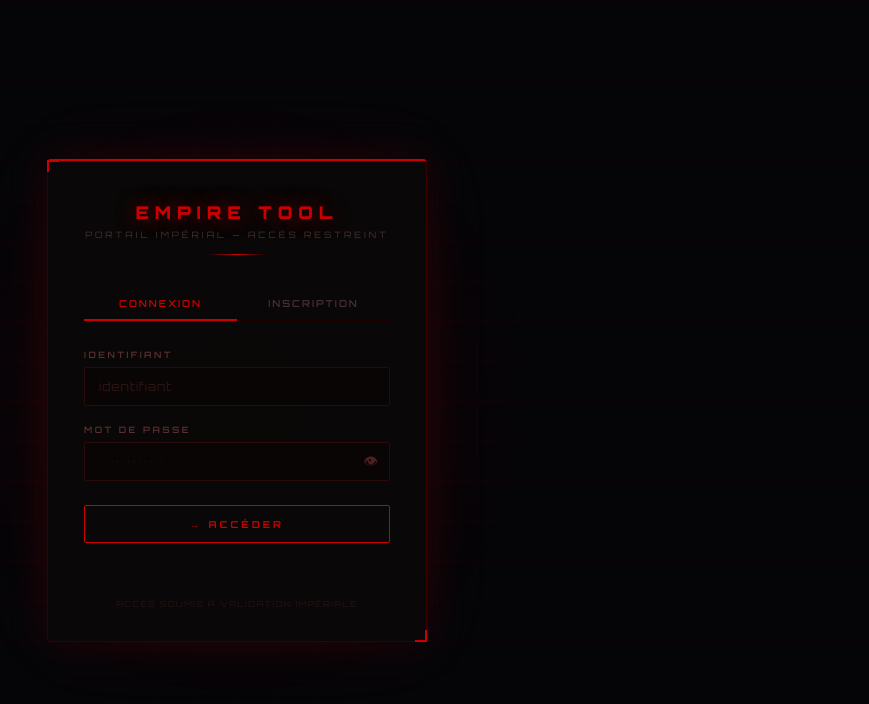
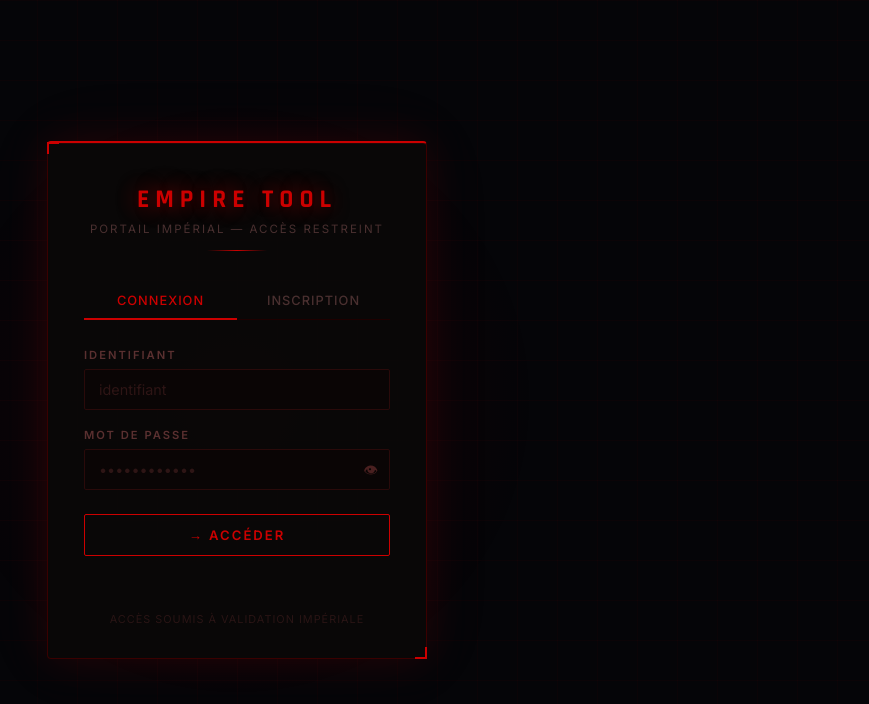
Before and after one commit to Rister30/empiretool, a website: page public/login.html in a window 1280 px wide. Shown: the whole page, without its empty margins (403-1272 px from the left). Drawn offline with Linux system fonts and the light colour scheme.

```diff
--- a/public/login.html
+++ b/public/login.html
@@ -3,7 +3,7 @@
 <head>
   <meta charset="UTF-8">
   <title>Empire Tool - Portail</title>
-  <link href="https://fonts.googleapis.com/css2?family=Orbitron:wght@400;600;700;900&display=swap" rel="stylesheet">
+  <link href="https://fonts.googleapis.com/css2?family=Rajdhani:wght@700&family=Inter:wght@300;400;500;600&display=swap" rel="stylesheet">
   <style>
     *, *::before, *::after { margin: 0; padding: 0; box-sizing: border-box; }
 
@@ -13,7 +13,7 @@
       display: flex;
       align-items: center;
       justify-content: center;
-      font-family: 'Orbitron', sans-serif;
+      font-family: 'Inter', sans-serif;
       overflow: hidden;
     }
 
@@ -71,17 +71,18 @@
 
     .header { text-align: center; margin-bottom: 32px; }
     .empire-title {
-      font-size: 1.1em;
-      font-weight: 900;
+      font-family: 'Rajdhani', sans-serif;
+      font-size: 1.6em;
+      font-weight: 700;
       color: #cc0000;
       letter-spacing: 6px;
       text-transform: uppercase;
       text-shadow: 0 0 20px rgba(200, 0, 0, 0.6), 0 0 40px rgba(200, 0, 0, 0.2);
     }
     .subtitle {
-      font-size: 0.55em;
+      font-size: 0.72em;
       color: #4a3030;
-      letter-spacing: 3px;
+      letter-spacing: 2px;
       text-transform: uppercase;
       margin-top: 6px;
       font-weight: 400;
@@ -99,12 +100,12 @@
     }
     .tab {
       flex: 1; text-align: center; padding: 10px 0;
-      font-size: 0.6em; font-weight: 600;
+      font-size: 0.8em; font-weight: 500;
       color: #4a3030; cursor: pointer;
       border-bottom: 2px solid transparent;
       margin-bottom: -1px;
       transition: color 0.2s, border-color 0.2s;
-      letter-spacing: 2px;
+      letter-spacing: 1px;
       text-transform: uppercase;
     }
     .tab.active { color: #cc0000; border-bottom-color: #cc0000; }
@@ -116,8 +117,8 @@
     .field { margin-bottom: 18px; }
     .field label {
       display: block;
-      font-size: 0.55em; font-weight: 600;
-      letter-spacing: 2.5px; color: #5a3030;
+      font-size: 0.7em; font-weight: 600;
+      letter-spacing: 2px; color: #5a3030;
       text-transform: uppercase; margin-bottom: 7px;
     }
     .input-wrap { position: relative; }
@@ -128,9 +129,8 @@
       border: 1px solid #2a0a0a;
       border-radius: 2px;
       color: #e0c0c0;
-      font-size: 0.75em;
-      font-family: 'Orbitron', sans-serif;
-      letter-spacing: 1px;
+      font-size: 0.9em;
+      font-family: 'Inter', sans-serif;
       transition: border-color 0.2s, box-shadow 0.2s;
       outline: none;
     }
@@ -154,10 +154,10 @@
       color: #cc0000;
       border: 1px solid #cc0000;
       border-radius: 2px;
-      font-size: 0.6em; font-weight: 700;
-      font-family: 'Orbitron', sans-serif;
+      font-size: 0.82em; font-weight: 600;
+      font-family: 'Inter', sans-serif;
       cursor: pointer; margin-top: 6px;
-      letter-spacing: 3px;
+      letter-spacing: 2px;
       text-transform: uppercase;
       transition: background 0.2s, color 0.2s, box-shadow 0.2s;
     }
@@ -169,16 +169,16 @@
     .btn-primary:active { transform: scale(0.99); }
 
     #msg-login, #msg-register {
-      text-align: center; font-size: 0.6em;
+      text-align: center; font-size: 0.78em;
       margin-top: 14px; min-height: 18px;
-      color: #cc0000; letter-spacing: 1px;
+      color: #cc0000; letter-spacing: 0.5px;
     }
     .msg-success { color: #4a7a4a !important; }
 
     .card-footer {
       text-align: center; margin-top: 24px;
-      font-size: 0.5em; color: #2a1515;
-      letter-spacing: 1.5px; text-transform: uppercase;
+      font-size: 0.68em; color: #2a1515;
+      letter-spacing: 1px; text-transform: uppercase;
     }
   </style>
 </head>
```
